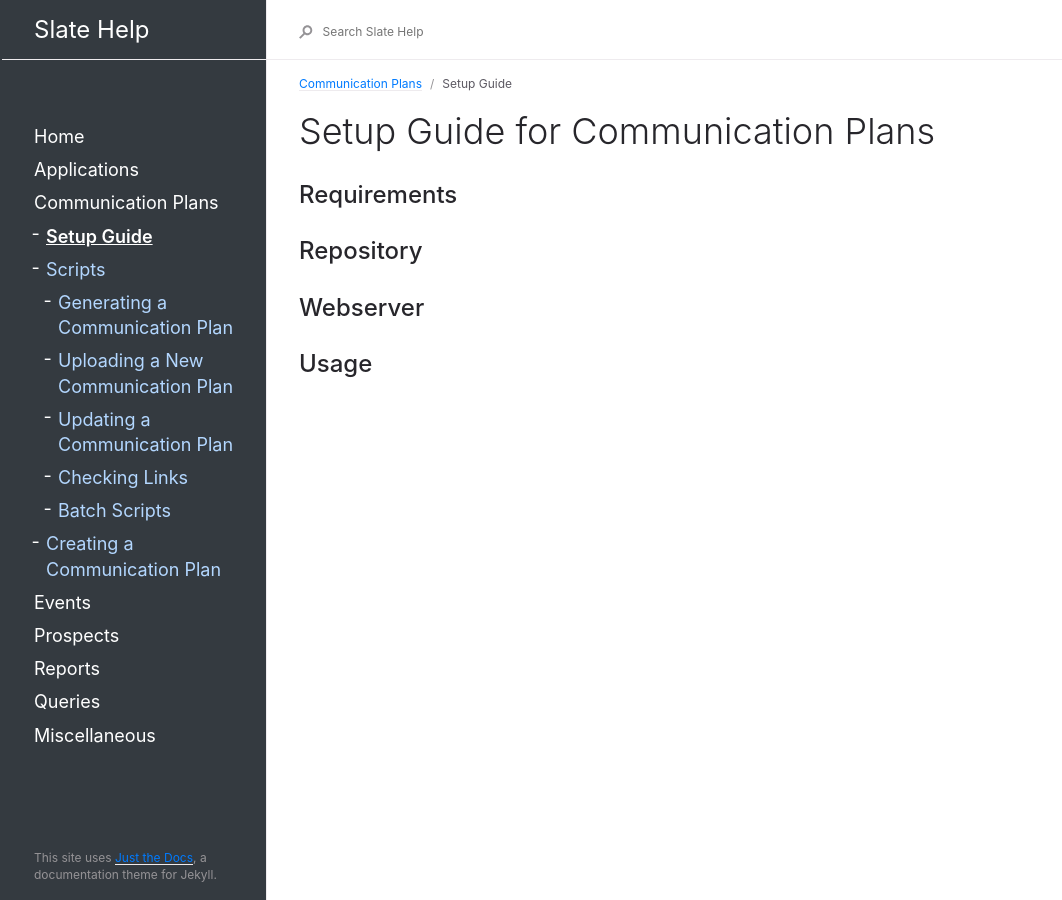
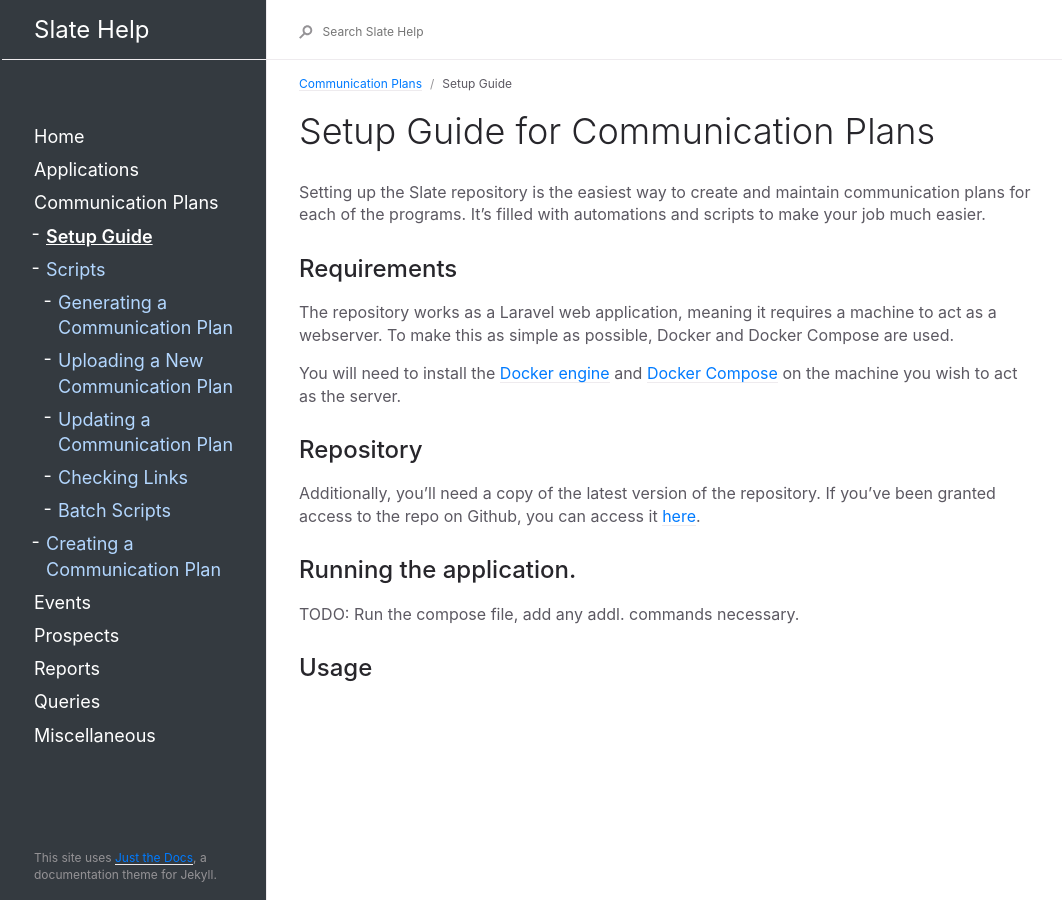
Before and after one commit to oretoise/docs, a Jekyll site: the page built from _docs/comm-plans/setup.md, in a window 1280 px wide. Shown: the whole page, without its empty margins (89-1151 px from the left). Built offline with Jekyll 4.4.1, drawn with Linux system fonts in a browser that asks for light colours.

Commit message:
Start on setup guide, testing a link

```diff
--- a/_docs/comm-plans/setup.md
+++ b/_docs/comm-plans/setup.md
@@ -8,11 +8,17 @@ permalink: /comm-plans/setup/
 ---
 
 # Setup Guide for Communication Plans
+Setting up the Slate repository is the easiest way to create and maintain communication plans for each of the programs. It's filled with automations and scripts to make your job much easier.
 
 ## Requirements
+The repository works as a Laravel web application, meaning it requires a machine to act as a webserver. To make this as simple as possible, Docker and Docker Compose are used.
+
+You will need to install the [Docker engine](https://www.docker.com/get-started) and [Docker Compose](https://docs.docker.com/compose/install/) on the machine you wish to act as the server.
 
 ## Repository
+Additionally, you'll need a copy of the latest version of the repository. If you've been granted access to the repo on Github, you can access it [here](https://github.com/js2506/slate).
 
-## Webserver
+## Running the application.
+TODO: Run the compose file, add any addl. commands necessary.
 
 ## Usage
```
Also changed, not shown: _docs/comm-plans/creating.md (+1 -0 lines).
